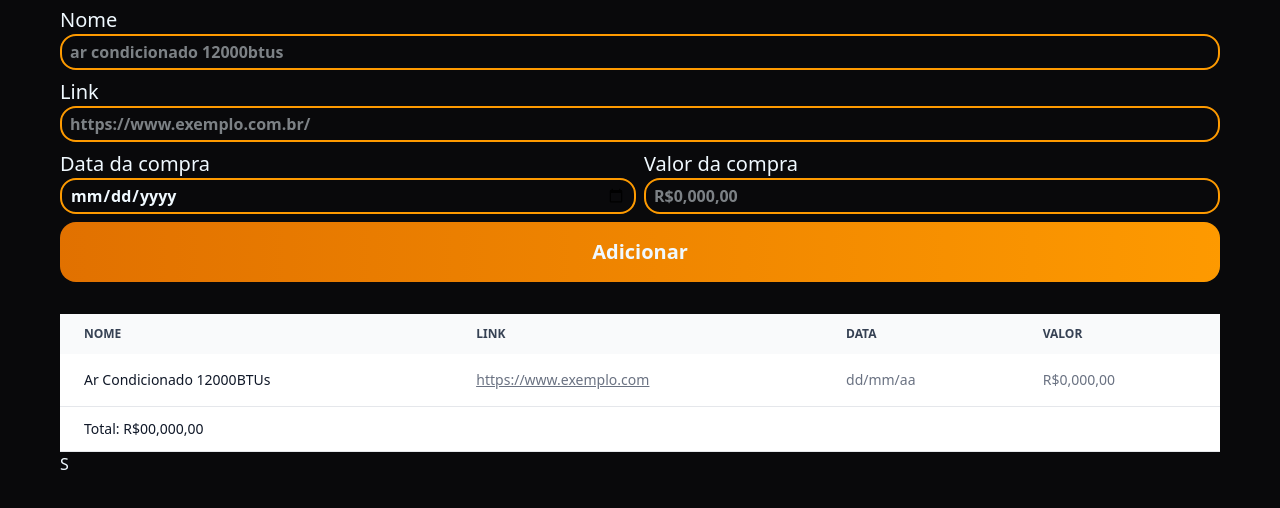
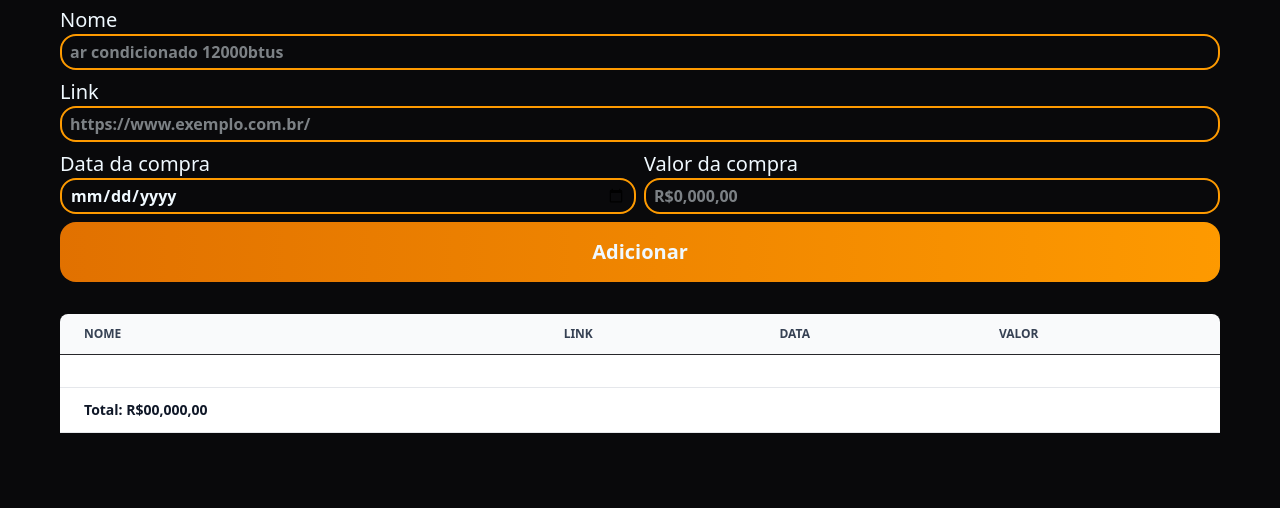
Before and after one commit to juanfvr/tabela-de-gastos, a website: page index.html in a window 1280 px wide. Shown: the part 90-598 px from the top of the page. Drawn offline with nearby package versions, Linux system fonts and the light colour scheme; files that its build step writes are made by us from their sources.

Commit message:
correção de tabela

```diff
--- a/index.html
+++ b/index.html
@@ -7,30 +7,27 @@
     <title>Document</title>
     <link href="./css/output.css" rel="stylesheet">
     <link href="./css/style.css" rel="stylesheet">
+
 </head>
 
-<body>
+<body class="bg-zinc-950 text-sky-50 my-8 mx-15">
     <header class="mb-4">
         <h1 class="text-5xl text-amber-600 font-bold">Tabela de Gastos</h1>
     </header>
 
     <!-- form -->
-
-    <body class="bg-zinc-950 text-sky-50 my-8 mx-15">
     <section>
         <form action="" class="flex gap-2 flex-col">
             <label for="" class="flex-1">
                 <span class="text-xl">Nome</span>
                 <input type="text" placeholder="ar condicionado 12000btus" required
-                        class="w-full p-1 px-2 font-semibold rounded-2xl outline-none border-2 border-amber-500"
-                        name="">
+                    class="w-full p-1 px-2 font-semibold rounded-2xl outline-none border-2 border-amber-500" name="">
 
             </label>
             <label for="" class="flex-1">
                 <span class="text-xl">Link</span>
                 <input type="text" placeholder="https://www.exemplo.com.br/" required
-                        class="w-full p-1 px-2 font-semibold rounded-2xl outline-none border-2 border-amber-500"
-                        name="">
+                    class="w-full p-1 px-2 font-semibold rounded-2xl outline-none border-2 border-amber-500" name="">
 
             </label>
             <div class="flex flex-row gap-2">
@@ -58,9 +55,10 @@
     <!-- gastos -->
     <section class="mt-8">
         <div class="relative overflow-x-auto">
-                <table class="w-full text-sm text-left rtl:text-right text-gray-500 dark:text-gray-400">
-                    <thead class="text-xs text-gray-700 uppercase bg-gray-50 dark:bg-zinc-900 dark:text-gray-400">
-                        <tr class="">
+            <table id="table"
+                class="w-full text-sm text-left rtl:text-right h-full text-gray-500 dark:text-gray-400 rounded-t-lg overflow-hidden">
+                <thead class="text-xs text-gray-700 uppercase border-b border-zinc-800 bg-gray-50 dark:bg-zinc-900 dark:text-gray-400">
+                    <tr>
                         <th scope="col" class="px-6 py-3">
                             Nome
                         </th>
@@ -75,26 +73,22 @@
                         </th>
                     </tr>
                 </thead>
-                    <tbody>
+                <tbody class="">
                     <tr class="bg-white border-b dark:bg-zinc-900 dark:border-zinc-800 border-gray-200">
-                            <th scope="row"
-                                class="px-6 py-4 font-medium text-gray-900 whitespace-nowrap dark:text-white">
-                                Ar Condicionado 12000BTUs
+                        <th scope="row" class="px-6 py-4 font-medium text-gray-900 whitespace-nowrap dark:text-white">
+
                         </th>
                         <td class=" px-6 py-4 underline">
-                                <a href="#">https://www.exemplo.com</a>
+                            <a href="#"></a>
                         </td>
-                            <td class="px-6 py-4">
-                                dd/mm/aa
-                            </td>
-                            <td class="px-6 py-4">
-                                R$0,000,00
-                            </td>
+                        <td class="px-6 py-4"></td>
+                        <td class="px-6 py-4"></td>
                     </tr>
                 </tbody>
                 <tfoot>
-                        <tr class="bg-white border-b dark:bg-zinc-900 dark:border-zinc-800 border-gray-200">
-                        <th scope="row"class="px-6 py-3 font-medium text-gray-900 whitespace-nowrap dark:text-white">Total: R$00,000,00</th>
+                    <tr class="bg-white border-b sticky bottom-0 dark:bg-zinc-900 border-gray-200">
+                        <th scope="row" class="px-6 py-3 font-bold text-md text-gray-900 whitespace-nowrap dark:text-white">
+                            Total: R$00,000,00</th>
                         <td></td>
                         <td></td>
                         <td></td>
@@ -102,9 +96,7 @@
                 </tfoot>
             </table>
         </div>
-
     </section>
+    <script type="module" src="./js/main.js"></script>
 </body>
-</body>
-
-</html>S
+</html>
```
Also changed, not shown: css/output.css. Lines whose indentation alone changed are shown as unchanged.
